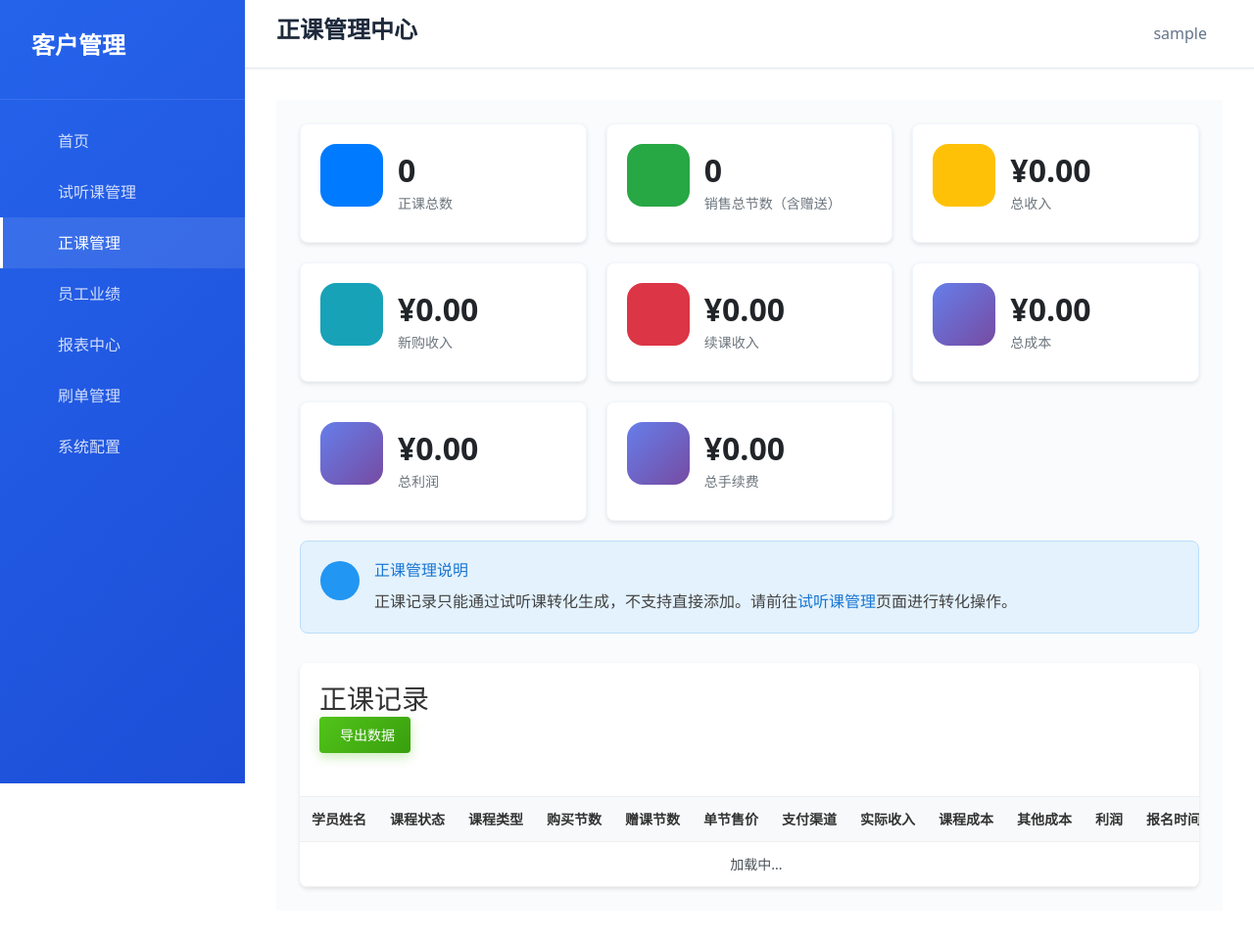
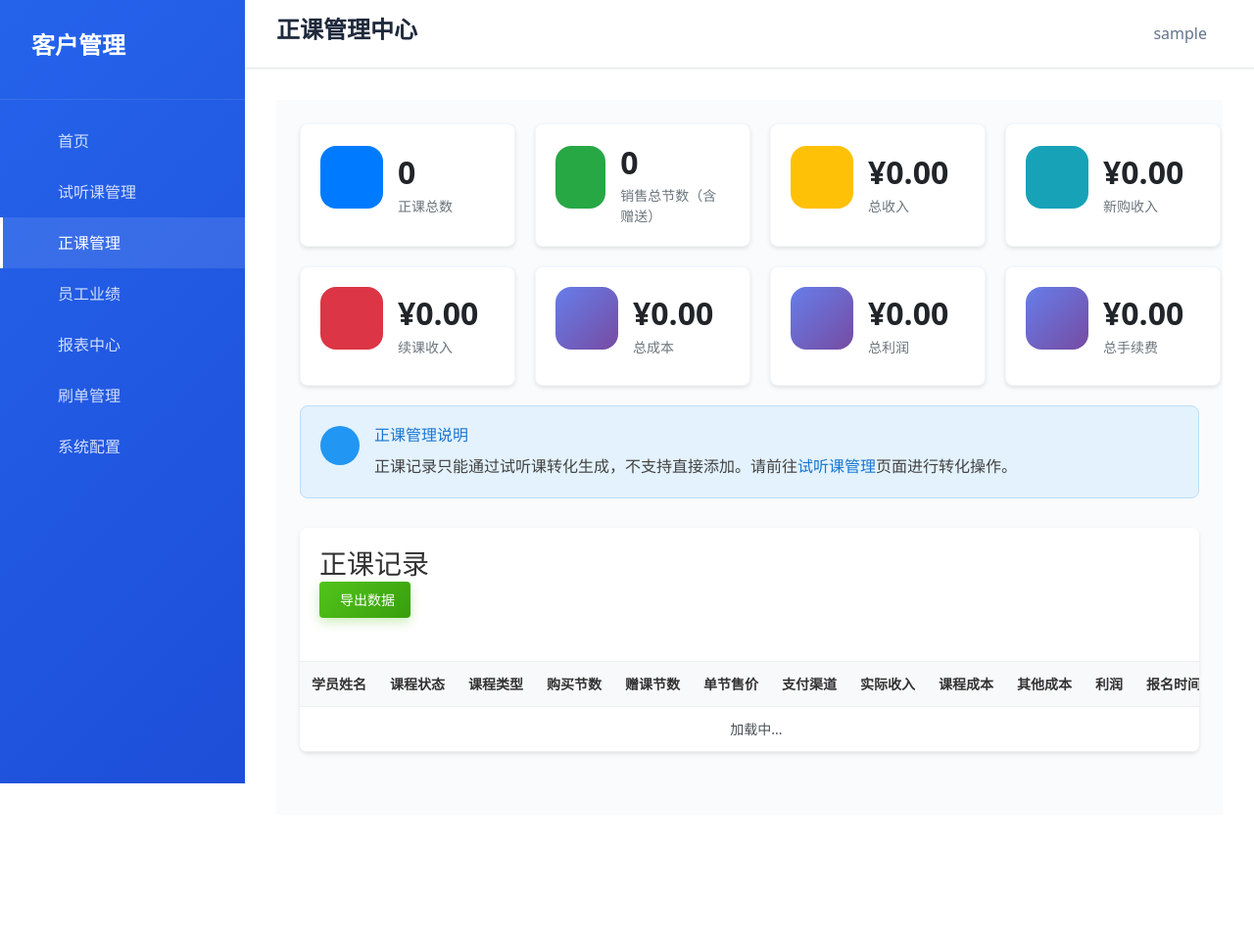
Before and after one commit to Forever5201/yingyukehuguanlixitong, a Flask app: page /formal-courses in a window 1280 px wide. Shown: the whole page at 98% size. After the commit the page ends 800 px from the top, so only its background shows below. Run offline with Flask 3, Linux system fonts and the light colour scheme; the visitor is signed in with stand-in values (Sample User, id 1); data that the repository does not hold is empty.

Commit message:
style(formal): make stats grid 4-column with responsive wraps to avoid crowding

```diff
--- a/app/templates/formal_courses.html
+++ b/app/templates/formal_courses.html
@@ -794,9 +794,18 @@ function updateTableData(rows) {
 <style>
 .stats-grid {
     display: grid;
-    grid-template-columns: repeat(auto-fit, minmax(250px, 1fr));
+    grid-template-columns: repeat(4, minmax(220px, 1fr)); /* 桌面端 4 列，自动换行两排 */
     gap: 20px;
     margin-bottom: 20px;
+}
+@media (max-width: 1200px) {
+    .stats-grid { grid-template-columns: repeat(3, minmax(220px, 1fr)); }
+}
+@media (max-width: 900px) {
+    .stats-grid { grid-template-columns: repeat(2, minmax(220px, 1fr)); }
+}
+@media (max-width: 600px) {
+    .stats-grid { grid-template-columns: 1fr; }
 }
 
 .stat-card {
```
